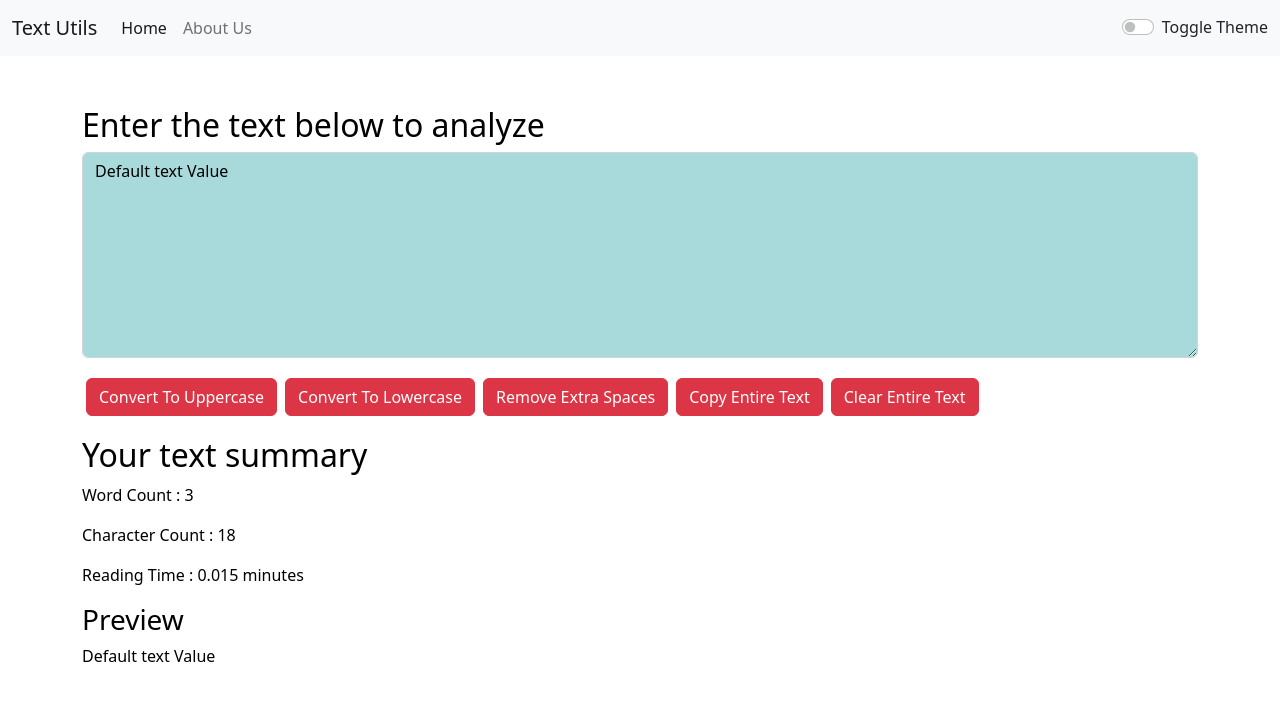
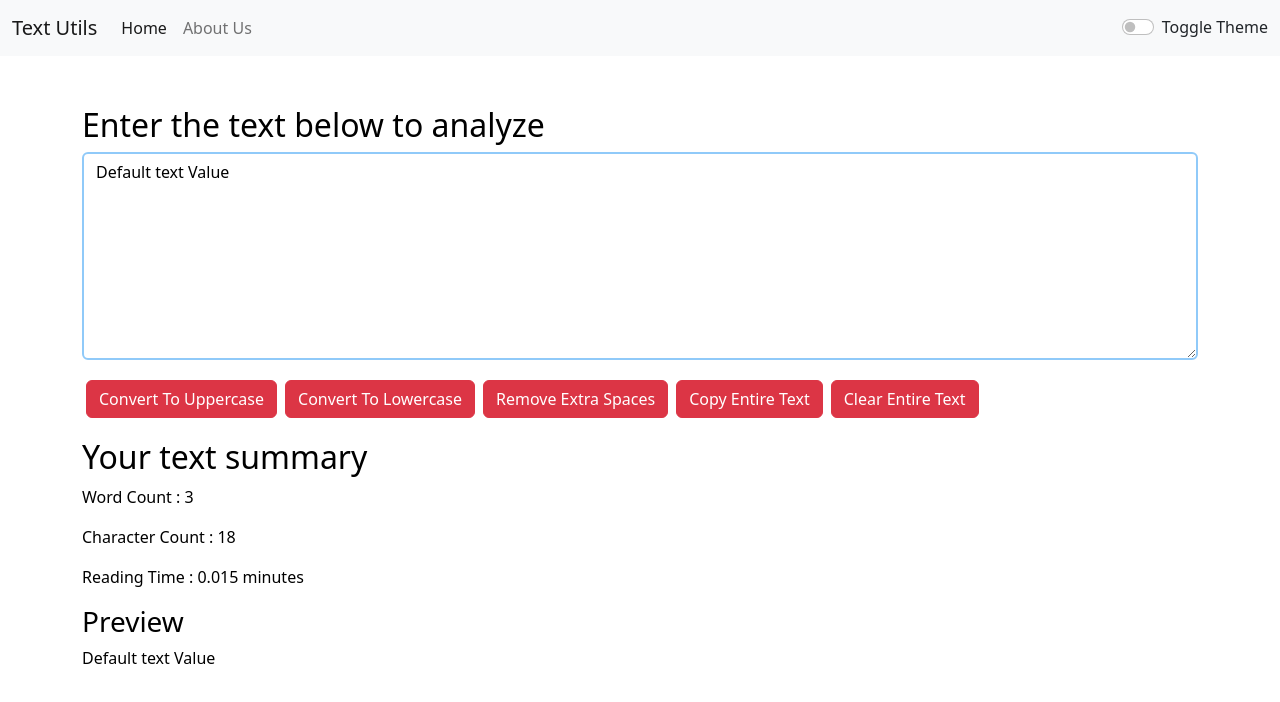
Before and after one commit to YOGENDRA-2801/REACT, a React (Create React App) app in the folder text-utils/: page /home in a window 1280 px wide. Shown: the top 702 px of the page. Built offline with nearby package versions, Linux system fonts and the light colour scheme.

Commit message:
Text Util Project

```diff
--- a/text-utils/src/App.js
+++ b/text-utils/src/App.js
@@ -14,15 +14,22 @@ import {
 } from "react-router-dom";
 
 function App() {
+
   const [theme, setTheme] = useState("light");
+
+  const colors = {
+    light: { bg: "#e3f2fd", textarea: "#ffffff", border: "#90caf9" },
+    dark: { bg: "#1a237e", textarea: "#283593", border: "#3f51b5" }
+  };
+
   const chngTheme = () => {
     if (theme === "light") {
       setTheme("dark");
-      document.body.style.backgroundColor = "#457b9d";
+      document.body.style.backgroundColor = colors.dark.bg ;
       showAlert("Dark Mode is Enabled", "success");
     } else {
       setTheme("light");
-      document.body.style.backgroundColor = "#ccc5b9";
+      document.body.style.backgroundColor = colors.light.bg ;
       showAlert("Light Mode is Enabled", "success");
     }
   };
@@ -82,6 +89,7 @@ function App() {
                 mode={theme}
                 toggleMode={chngTheme}
                 displayAlert={showAlert}
+                colors={colors}
               />
             }
           />
--- a/text-utils/src/Components/About.js
+++ b/text-utils/src/Components/About.js
@@ -1,12 +1,12 @@
 import React from "react";
 // import React, { useState } from "react";
 
-export default function About(mode) {
+export default function About(props) {
 
   const myStyle = {
-    color: (mode==="light")?"white":"black",
-    backgroundColor: (mode==="light")?"black":"white",
-    border: "2px solid none"
+    color: (props.mode==="light")?"#1a237e":"#e3f2fd",
+    backgroundColor: (props.mode==="light")?"#ffffff":"#283593",
+    border: `2px solid ${(props.mode==="light")?"#90caf9":"#3f51b5"}`
   }
 
   /* const [myStyle, setMyStyle] = useState({
@@ -36,7 +36,7 @@ export default function About(mode) {
   return (
     <>
       <div className="accordion container my-3" id="accordionExample">
-      <h1 className="my-3" style={{color: (mode==="light")?"white":"black"}}>ABOUT US</h1>
+      <h1 className="my-3" style={{color: (props.mode==="light")?"#1a237e":"#e3f2fd"}}>ABOUT US</h1>
         <div className="accordion-item">
           <h2 className="accordion-header" id="headingOne">
             <button
@@ -130,11 +130,11 @@ export default function About(mode) {
           </div>
         </div>
       </div>
-      {/* <div className="container">
-        <button type="button" className="btn btn-primary" onClick={switchmode}>
+      <div className="container">
+        {/* <button type="button" className="btn btn-primary" onClick={switchmode}>
           {text}
-        </button>
-      </div> */}
+        </button> */}
+      </div>
     </>
   );
 }
--- a/text-utils/src/Components/TextForm.js
+++ b/text-utils/src/Components/TextForm.js
@@ -8,7 +8,6 @@ export default function TextForm(props) {
   const upperCase = () => {
     if (text && typeof text === 'string') {
         let newText = text.toUpperCase();
-        // let newText = (text || "").toUpperCase();
         setText(newText);
       } else {
         console.log("Text is null or undefined");
@@ -33,10 +32,11 @@ export default function TextForm(props) {
   }
   const clrTxtAra = () => {
     setText("");
+    props.displayAlert("Text cleared", "info")
   }
 
   const onBadlaoo = (event) => {
-    // console.log("On change in text area");
+    // console.log("On every change in text area");
     setText(event.target.value) ;
   }
 
@@ -51,7 +51,11 @@ export default function TextForm(props) {
             rows="8"
             value={text}
             onChange={onBadlaoo}
-            style={ {backgroundColor:"#a8dadc" , color:"black"} }
+            style={ {
+              backgroundColor: props.colors[props.mode].textarea,
+              color: props.mode === "light" ? "black" : "white",
+              border: `2px solid ${props.colors[props.mode].border}`
+            } }
             ></textarea>
         </div>
         <button className="btn btn-danger mx-1 my-1" disabled={text===""} onClick={upperCase}>Convert To Uppercase</button>
```
